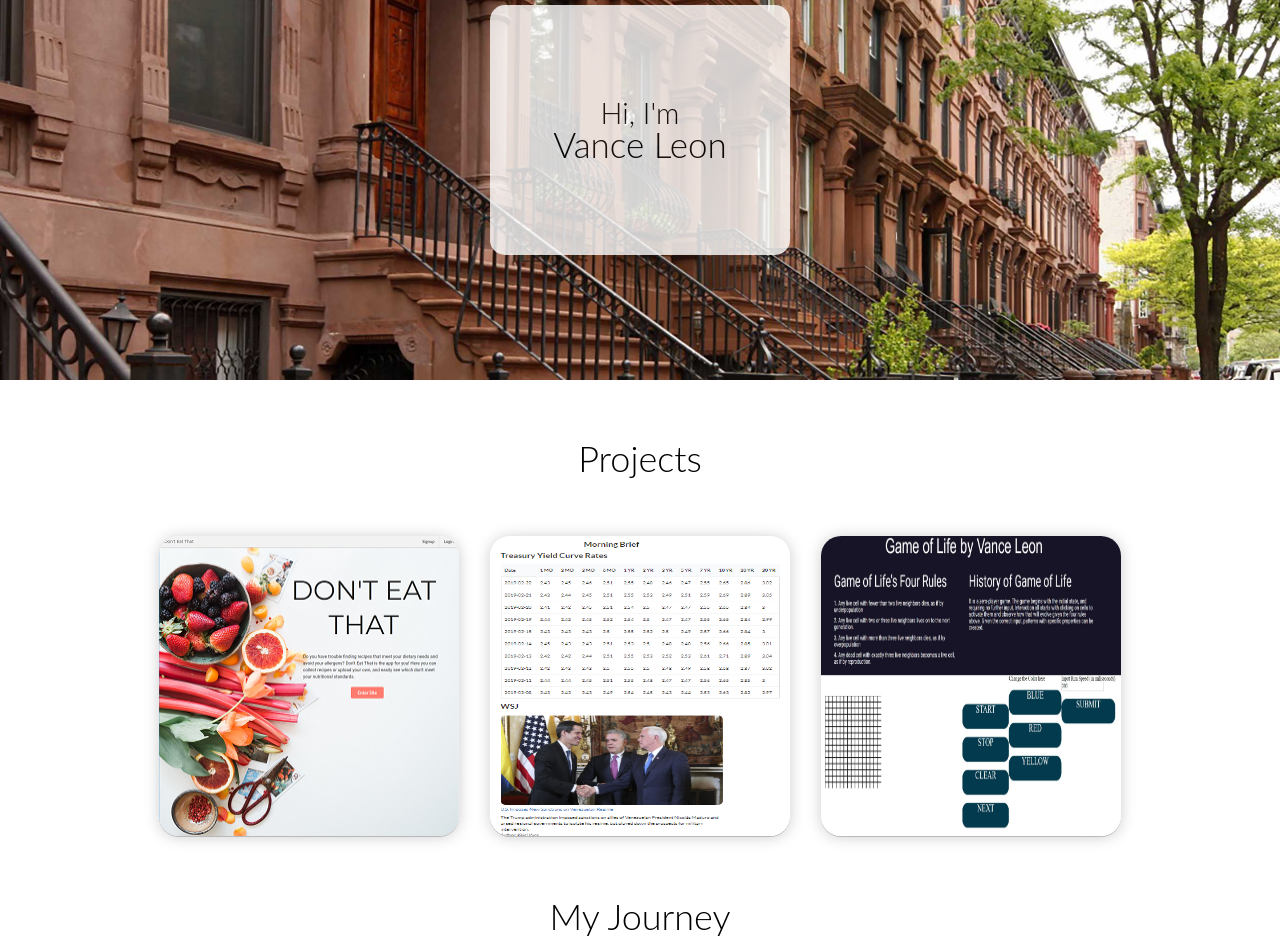
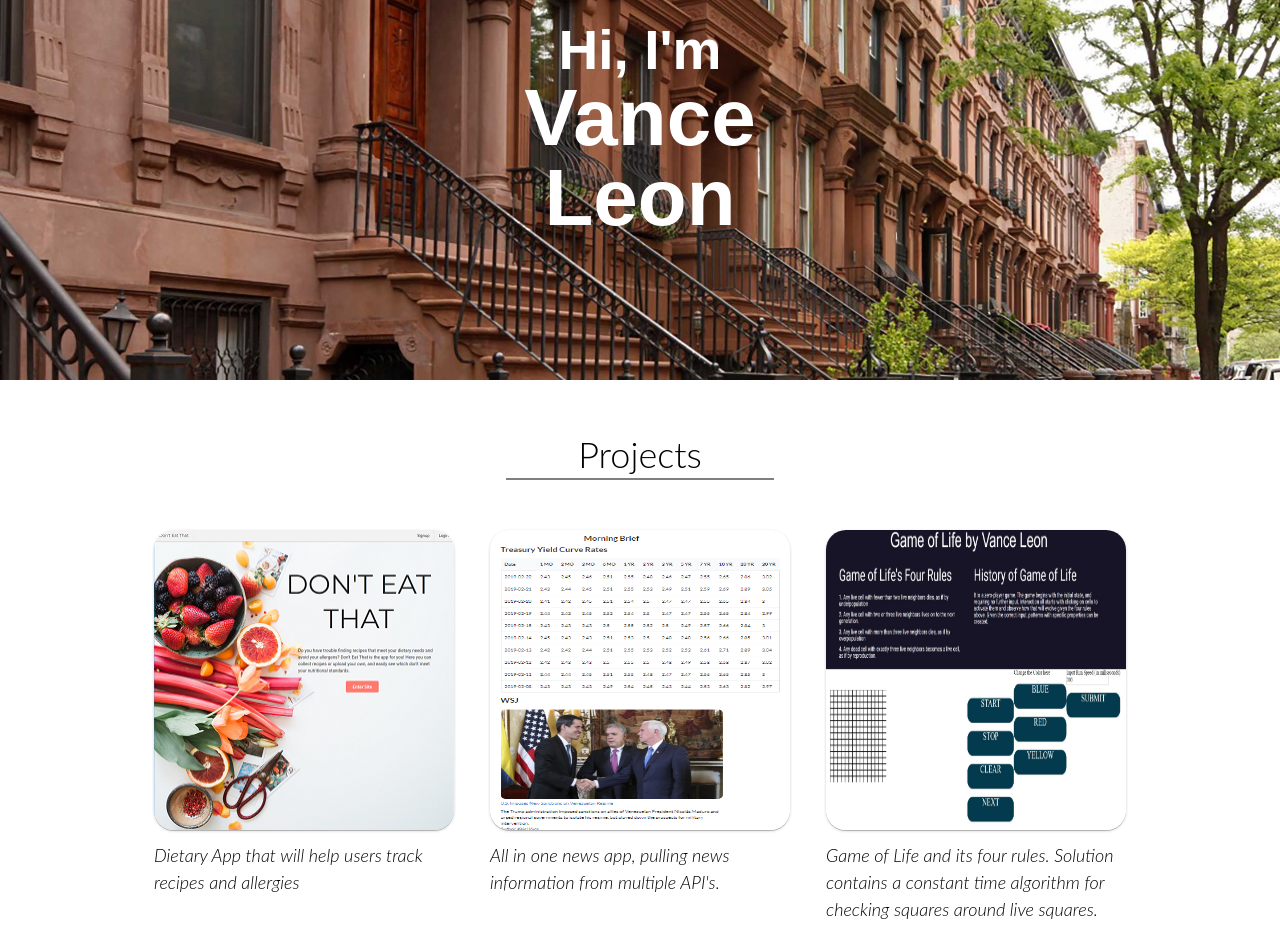
Before and after one commit to vanceleon/Portfolio_Site, a React (Create React App) app in the folder portfolio/: page / in a window 1280 px wide. Shown: the part 120-1072 px from the top of the page. Built offline with nearby package versions, Linux system fonts and the light colour scheme.

Commit message:
styling edits after feedback giving

```diff
--- a/portfolio/src/Components/Experience.js
+++ b/portfolio/src/Components/Experience.js
@@ -36,14 +36,12 @@ class Experience extends Component {
                 <a href={role.companyUrl}>
                   <img src={role.image} className='company-img' />
                 </a>
-                <div className='company-info'>
-                  <div className='company-info-desc'>
-                    <a className='experienceLinks' href={role.companyUrl}>
-                      <div className='role-title'> {role.title}</div>
-                    </a>
-                    <div className='location'>{role.location}</div>
-                    <div className='description'>{role.description}</div>
-                  </div>
+                <div className='company-info-desc'>
+                  <a className='experienceLinks' href={role.companyUrl}>
+                    <div className='role-title'> {role.title}</div>
+                  </a>
+                  <div className='location'>{role.location}</div>
+                  <div className='exp-description'>{role.description}</div>
                 </div>
               </div>
             );
--- a/portfolio/src/Components/Projects.js
+++ b/portfolio/src/Components/Projects.js
@@ -34,7 +34,7 @@ class Projects extends Component {
 
                     <img className='project-snippet' src={project.image} />
                   </a>
-                  {/* <div className='description'>{project.description}</div> */}
+                  <div className='description'>{project.description}</div>
                 </div>
               );
             })}
--- a/portfolio/src/css/App.css
+++ b/portfolio/src/css/App.css
@@ -204,22 +204,25 @@ html {
   align-items: center;
   justify-content: center;
   margin: 0 auto;
-  background-color: white;
-  opacity: 0.8;
-  width: 300px;
+  /* background-color: white; */
+  opacity: 1;
+  width: 420px;
   height: 250px;
   border-radius: 15px;
 }
 
 .profile-name h1 {
-  color: black;
-  font-size: 2.9rem;
-  font-family: 'Lato Light', sans-serif;
+  color: white;
+  font-weight: bold;
+  font-size: 5.5rem;
+  font-family: 'Informal Roman', sans-serif;
+  opacity: 1.0;
 }
 .profile-name h2 {
-  color: black;
-  font-size: 3.5rem;
-  font-family: 'Lato Light', sans-serif;
+  color: white;
+  font-size: 8.0rem;
+  font-weight: bold;
+  font-family: 'Sitka Heading', sans-serif;
 }
 
 .quotes {
@@ -234,8 +237,19 @@ html {
 
 .experience-tabs h1 {
   font-size: 3.6rem;
-  margin: 60px 0 0 0;
+  margin: 50px auto;
   font-family: 'Lato Light', sans-serif;
+  border-bottom: 2px solid rgba(0, 0, 0, .5);
+  width: 25%;
+  padding: 6px;
+}
+
+
+.exp-description {
+  font-size: 1.8rem;
+  line-height: 1.5;
+  text-align: left;
+
 }
 
 .role {
@@ -260,6 +274,7 @@ html {
   margin: 0 30px;
   display: flex;
   flex-direction: column;
+  padding: 10px;
 }
 
 .role-title {
@@ -276,13 +291,21 @@ html {
 .description {
   font-size: 1.8rem;
   line-height: 1.5;
+  text-align: left;
+  padding: 10px;
+  width: 300px;
+  font-style: italic;
+  font-family: 'Lato Light', sans-serif;
 }
 
 .project-tabs h1 {
   /* border: 1px solid green; */
   font-size: 3.6rem;
-  margin: 60px 0 60px 0;
+  margin: 50px auto;
   font-family: 'Lato Light', sans-serif;
+  border-bottom: 2px solid rgba(0, 0, 0, .5);
+  width: 25%;
+  padding: 6px;
 }
 
 .project-snippets {
@@ -295,7 +318,7 @@ html {
   width: 300px;
   height: 300px;
   border-radius: 20px;
-  box-shadow: 0 1px 15px 0 rgba(0, 0, 0, 0.2), 0 1px 0.5px 0 rgba(0, 0, 0, 0.19);
+  box-shadow: 0 1px 3px 0 rgba(0, 0, 0, 0.2), 0 1px 0.5px 0 rgba(0, 0, 0, 0.19);
 }
 
 .footer {
@@ -309,7 +332,7 @@ html {
 
 .footer-quote h1 {
   font-family: 'Lato Light', sans-serif;
-  font-size: 2.3rem;
+  font-size: 1.5rem;
   font-weight: lighter;
   margin: 20px 0;
   color: white;
@@ -322,8 +345,8 @@ html {
 }
 
 .social-media {
-  width: 130px;
-  height: 130px;
+  width: 100px;
+  height: 100px;
   border-radius: 20px;
   align-items: center;
   margin: 0 25px;
--- a/portfolio/src/css/hamburger.css
+++ b/portfolio/src/css/hamburger.css
@@ -115,6 +115,8 @@
   text-decoration: none;
 }
 
+
+
 .menu-text--inactive {
   /* transition: all .3s ease-in-out; */
   display: none;
--- a/portfolio/src/data/projects.js
+++ b/portfolio/src/data/projects.js
@@ -7,19 +7,19 @@ export const projects = [
       image: SMARTRECIPEZ,
       projectUrl: 'https://www.smartrecipez.com/',
       title: 'Smart Recipez',
-      description: 'this is where you will write about companies'
+      description: 'Dietary App that will help users track recipes and allergies'
     },
     {
       image: MORNINGBRIEF,
       projectUrl: 'https://morning-briefing.netlify.com/',
-      title: 'Full Stack Developer',
-      description: 'this is where you will write about companies'
+      title: 'Morning Briefing',
+      description: `All in one news app, pulling news information from multiple API's.`
     },
     {
       image: GAMEOFLIFE,
       projectUrl: 'https://vl-game-of-life.netlify.com/',
-      title: 'Full Stack Developer',
-      description: 'this is where you will write about companies'
+      title: 'Game of Life',
+      description: 'Game of Life and its four rules. Solution contains a constant time algorithm for checking squares around live squares.'
     },
     // {
     //   image: 'image src goes here',
```
Also changed, not shown: portfolio/src/Components/dropMenu.js (line endings or trailing spaces).
